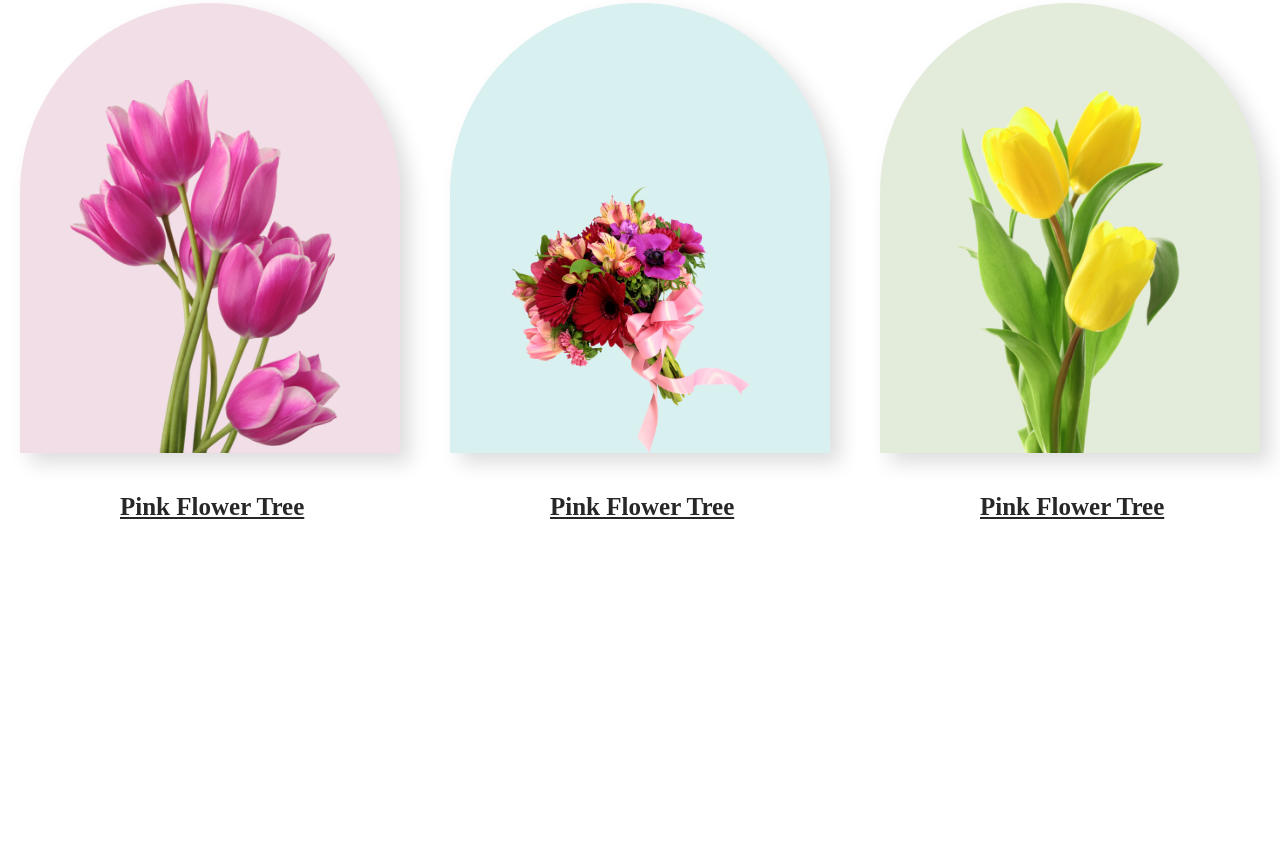
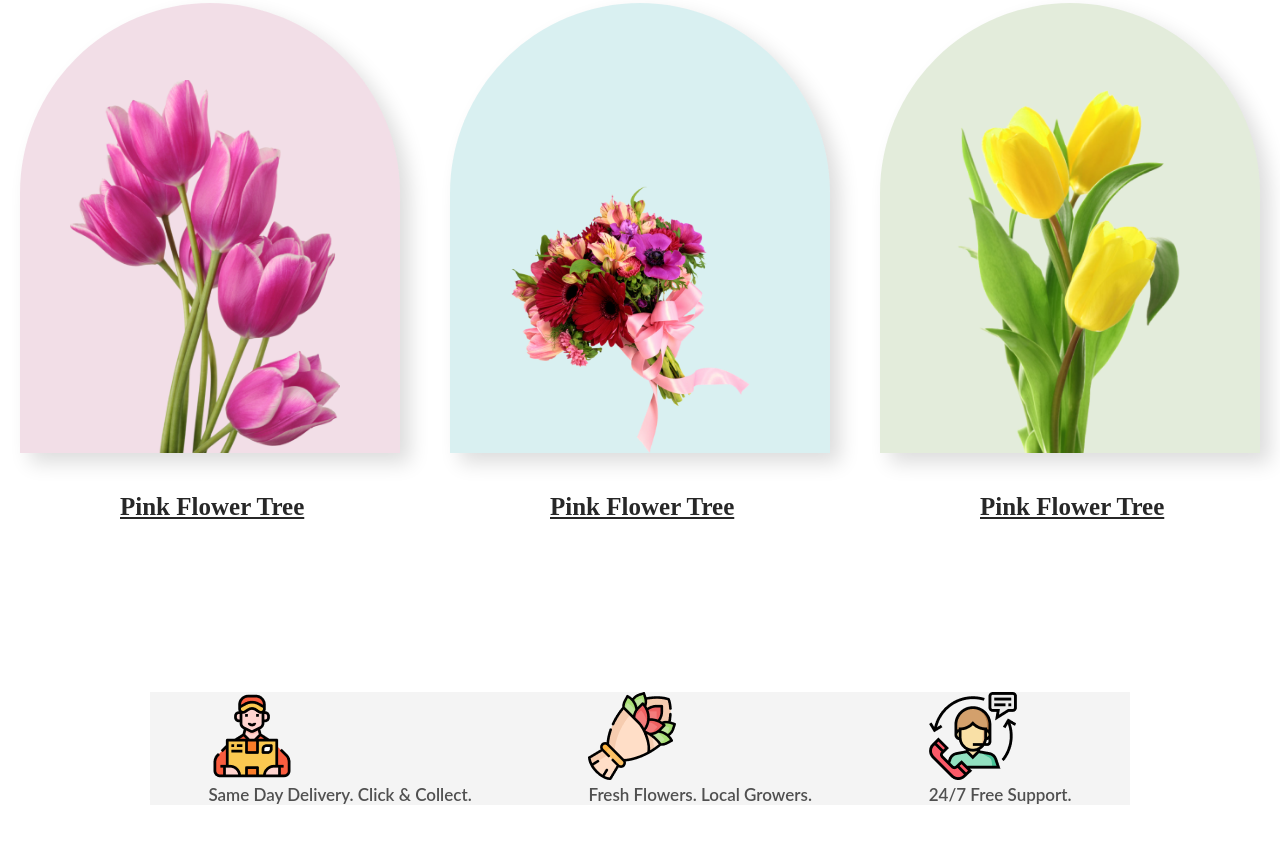
Before and after one commit to Shawan717/assignment-programming-hero, a plain HTML site: page index.html in a window 1280 px wide. Shown: the part 939-1782 px from the top of the page. Before the commit the page ends 1481 px from the top, so only its background shows below. Drawn offline with Linux system fonts and the light colour scheme.

Commit message:
added the logo section

```diff
--- a/index.html
+++ b/index.html
@@ -57,6 +57,21 @@
          </div>
 
       </div>
+      <!--This is logo section-->
+      <div class="logo-container">
+        <div class="logo-info">
+          <img src="./Flower Asset/logo1.png" alt="">
+          <p class="logo-title">Same Day Delivery. Click & Collect.</p>
+        </div>
+        <div class="logo-info">
+          <img src="./Flower Asset/logo2.png" alt="">
+          <p class="logo-title">Fresh Flowers. Local Growers.</p>
+        </div>
+        <div class="logo-info">
+          <img src="./Flower Asset/logo3.png" alt="">
+          <p class="logo-title">24/7 Free Support.</p>
+        </div>
+      </div>
   </main>
   <footer>
 
--- a/style.css
+++ b/style.css
@@ -111,3 +111,19 @@
  font-size: 25px;
  font-weight: 700;
 }
+/*this is logo section*/
+.logo-container{
+  background: rgba(39, 39, 39, 0.05);
+  display: flex;
+  justify-content: space-around;
+  align-items: center;
+  margin: 150px;
+
+}
+.logo-title{
+  color: rgba(39, 39, 39, 0.80);
+text-align: center;
+font-family: Lato;
+font-weight: 600;
+font-size: 17px;
+}
```
